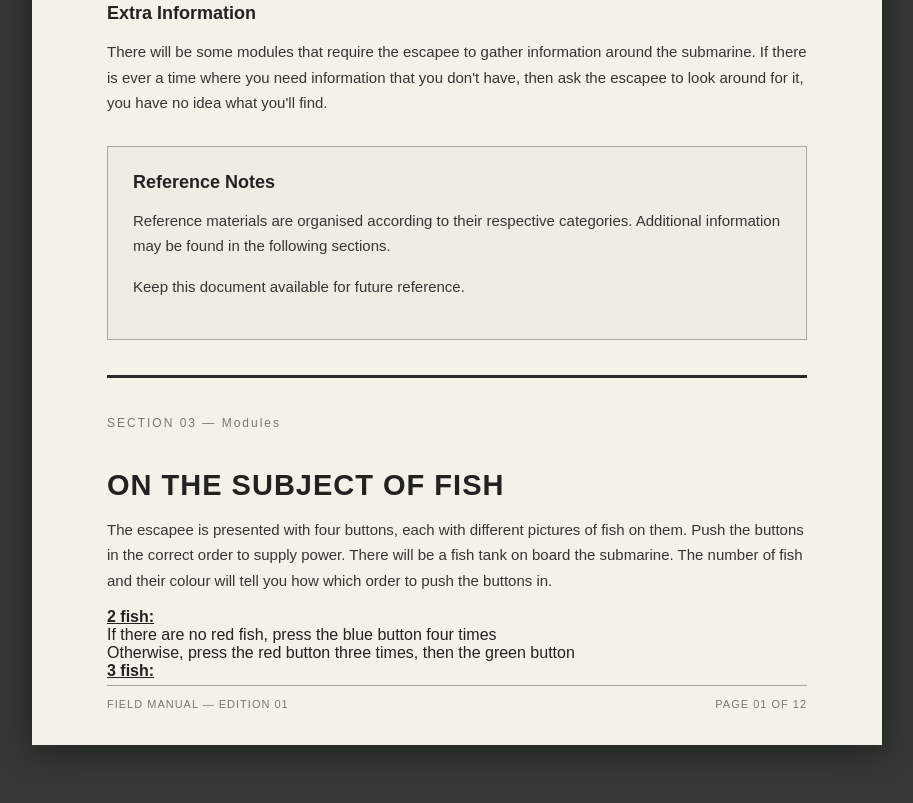
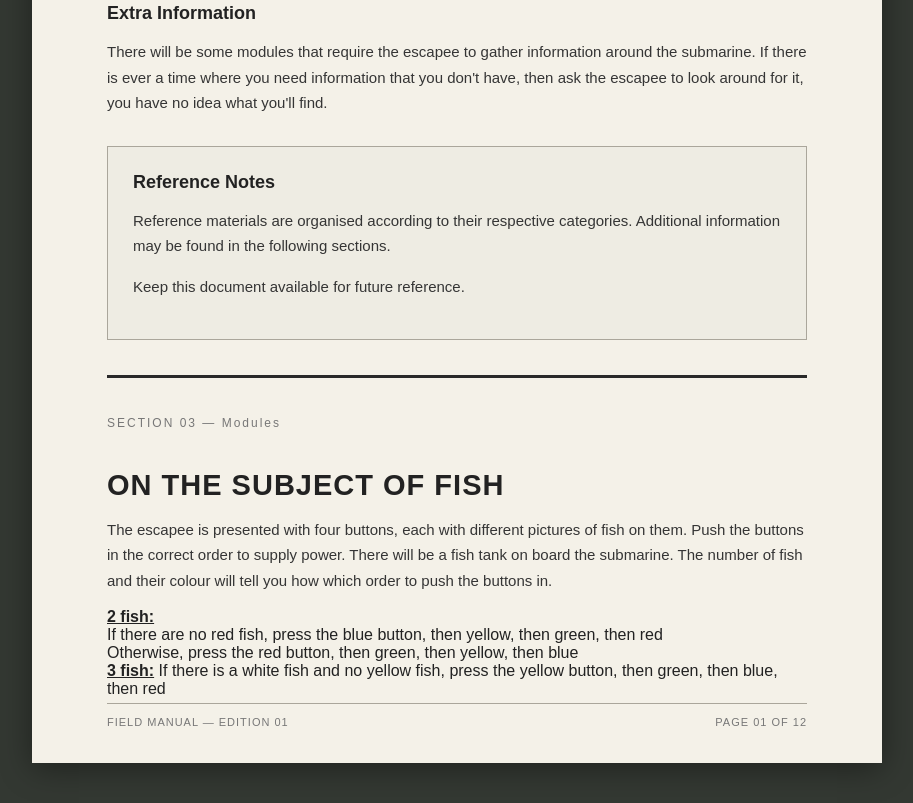
Before and after one commit to Isthatajojos/subescapemanual.github.io, a plain HTML site: page index.html in a window 1280 px wide. Shown: the part 1401-2204 px from the top of the page, without its empty margins (183-1096 px from the left). Drawn offline with Linux system fonts and the light colour scheme.

Commit message:
Update index.html

```diff
--- a/index.html
+++ b/index.html
@@ -274,12 +274,12 @@
    <tbody>
     <span class="fish-header"> 2 fish:</span>
     <br>
-    <span> If there are no red fish, press the blue button four times</span>
+    <span> If there are no red fish, press the blue button, then yellow, then green, then red</span>
     <br>
-    <span> Otherwise, press the red button three times, then the green button</span>
+    <span> Otherwise, press the red button, then green, then yellow, then blue</span>
     <br>
     <span class="fish-header"> 3 fish:</span>
-    <span> </span>
+    <span> If there is a white fish and no yellow fish, press the yellow button, then green, then blue, then red </span>
     <br>
    </tbody>
 </table>
```
